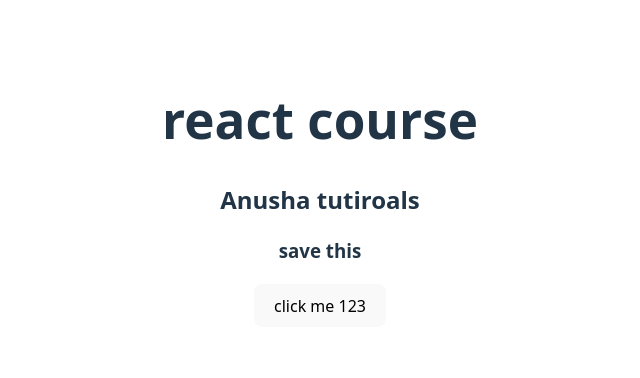
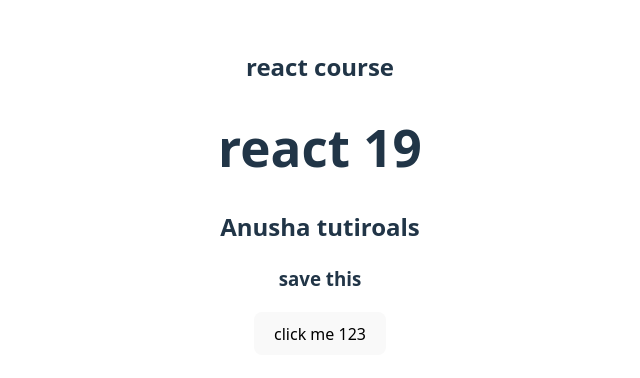
Before and after one commit to anubapatla/My-First-React-App, a React (Vite) app: page / in a window 1280 px wide. Shown: the part 208-586 px from the top of the page, without its empty margins (320-960 px from the left). Built offline with nearby package versions, Linux system fonts and the light colour scheme.

Commit message:
hello component created with jsx

```diff
--- a/src/App.jsx
+++ b/src/App.jsx
@@ -3,6 +3,7 @@
 //import viteLogo from '/vite.svg'
 import Welcome  from './Welcome';
 import AmazingButton from './Button';
+import { Hello } from './Hello';
 import './App.css'
 
 
@@ -15,7 +16,8 @@ function App() {
 
   return (
     <div>
-       <h1>react course</h1>
+       <h2>react course</h2>
+       <Hello/>
        <Welcome/>
        <Save/>
        <AmazingButton/>
--- /dev/null
+++ b/src/Hello.jsx
@@ -0,0 +1,6 @@
+export const Hello =()=>{
+    return( <div id="container">
+        <h1> react 19</h1>
+    </div>
+    );
+};
```
